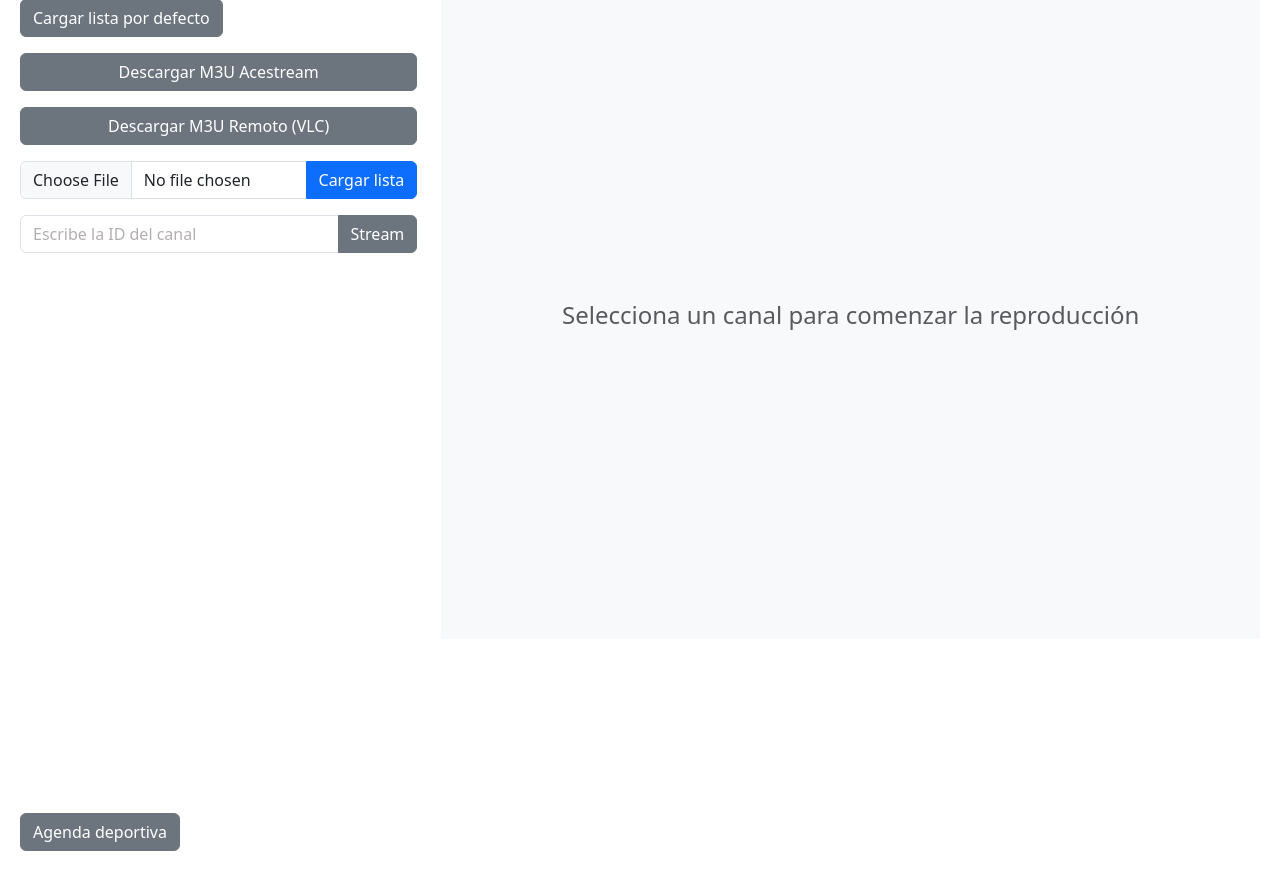
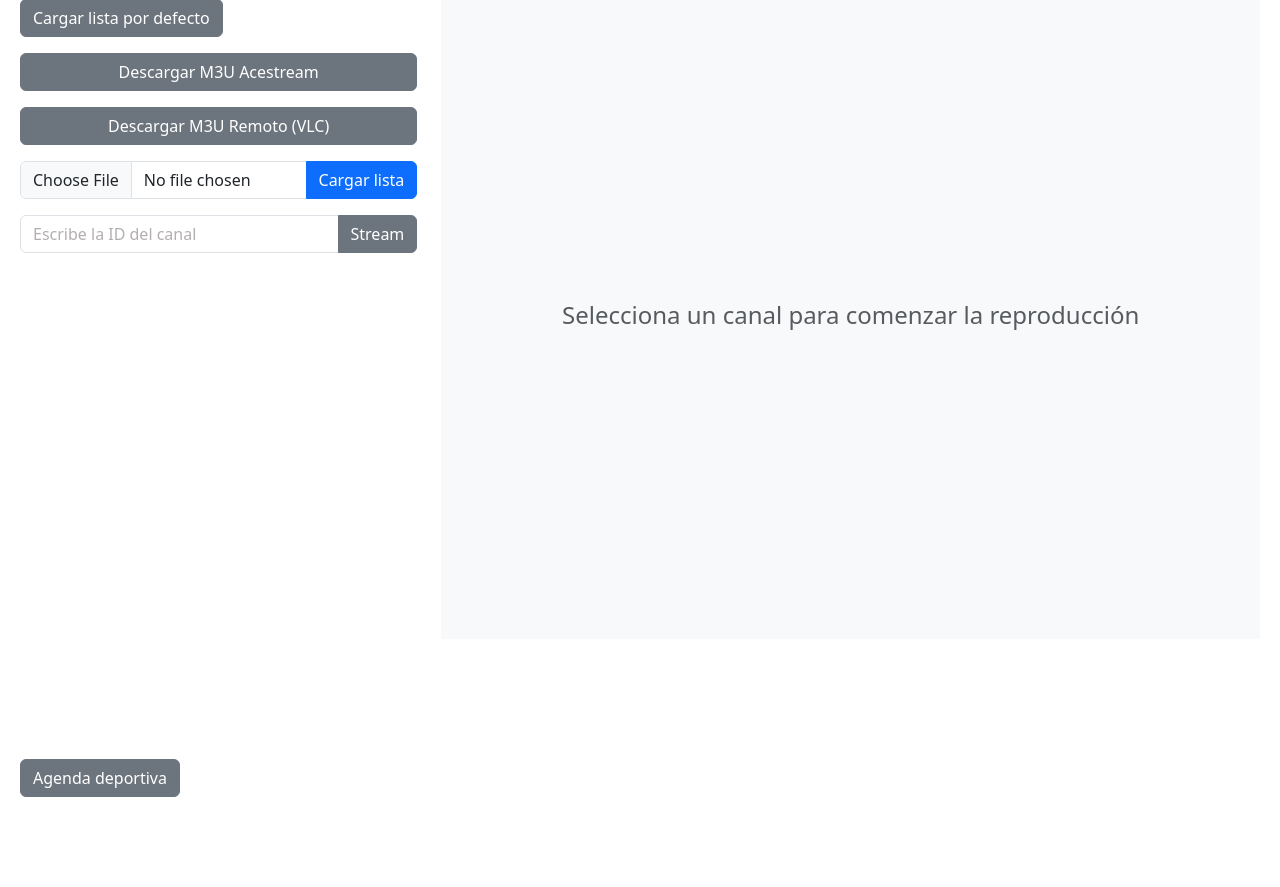
Before and after one commit to asopaipa/aceWebPlayer, a Flask app: page / in a window 1280 px wide. Shown: the part 119-1006 px from the top of the page. After the commit the page ends 916 px from the top, so only its background shows below. Run offline with Flask 3, Linux system fonts and the light colour scheme.

Commit message:
Update styles.css

```diff
--- a/static/css/styles.css
+++ b/static/css/styles.css
@@ -3,7 +3,6 @@
 }
 
 .channels-container {
-    height: 90vh;
     overflow-y: auto;
 }
 
```
